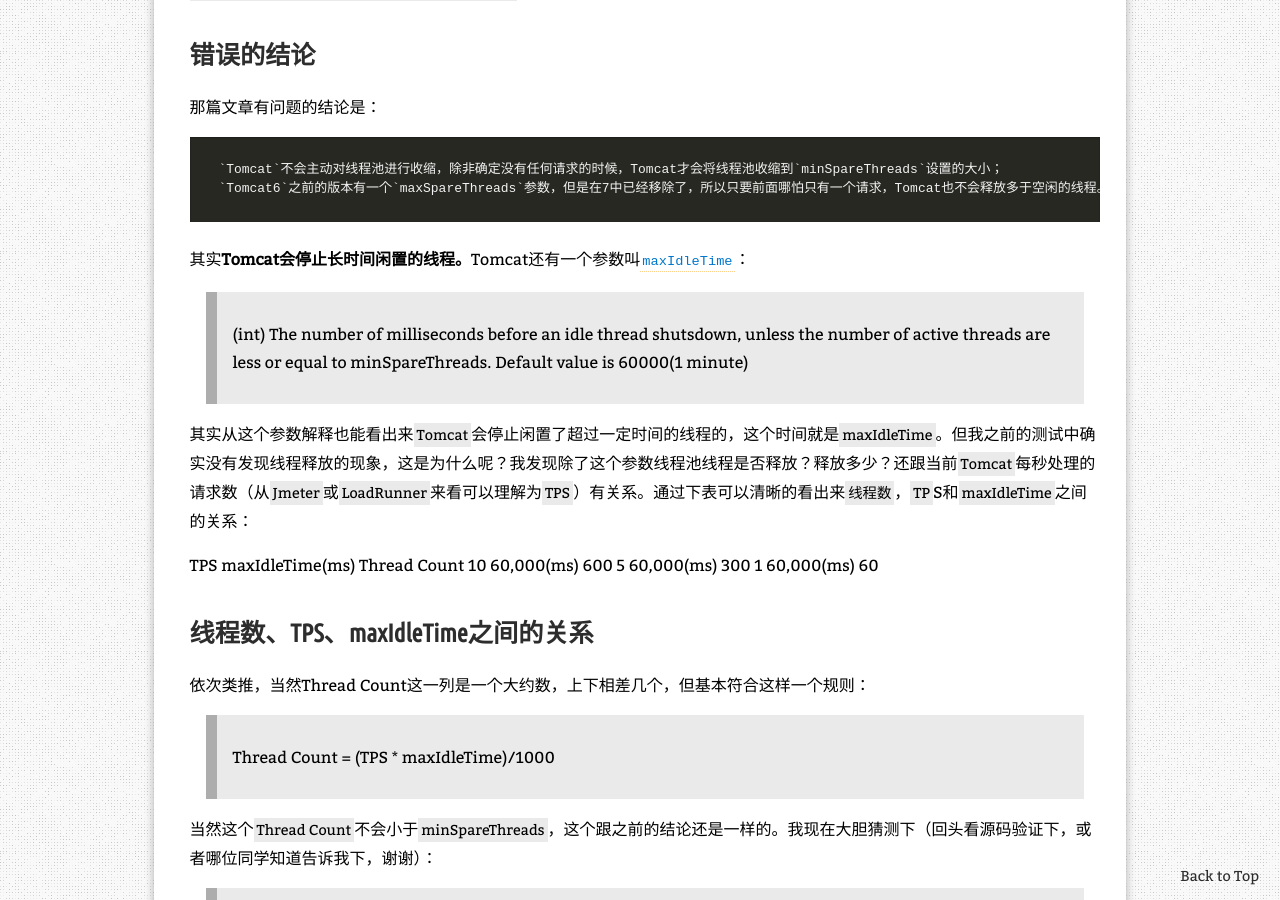
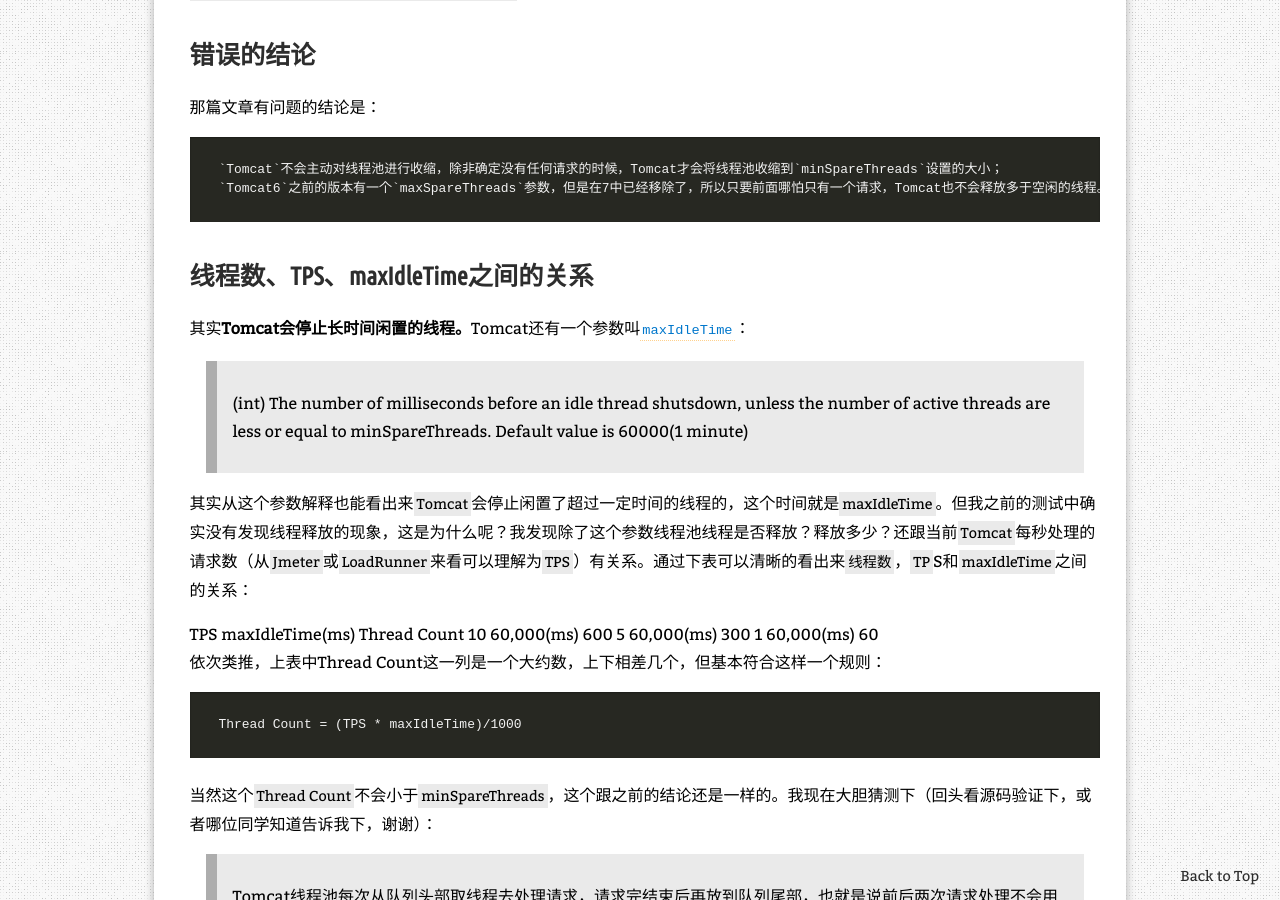
Before and after one commit to zhanjindong/zhanjindong.github.io, a Jekyll site: the page built from _posts/2015-01-20-concurrent-and-tomcat-threads-updated.md, in a window 1280 px wide and 900 px high, scrolled down 547 px. Built offline with Jekyll 4.4.1, drawn with Linux system fonts in a browser that asks for light colours; nearby versions of some CDN libraries; comment, search, counter and statistics services are not loaded.

Commit message:
Add post

```diff
--- a/_posts/2015-01-20-concurrent-and-tomcat-threads-updated.md
+++ b/_posts/2015-01-20-concurrent-and-tomcat-threads-updated.md
@@ -20,6 +20,10 @@
 
 	`Tomcat`不会主动对线程池进行收缩，除非确定没有任何请求的时候，Tomcat才会将线程池收缩到`minSpareThreads`设置的大小；
 	`Tomcat6`之前的版本有一个`maxSpareThreads`参数，但是在7中已经移除了，所以只要前面哪怕只有一个请求，Tomcat也不会释放多于空闲的线程。
+
+
+## 线程数、TPS、maxIdleTime之间的关系
+{: #relationship-between-thread-count-tps-maxIdleTime}
 
 其实**Tomcat会停止长时间闲置的线程。**Tomcat还有一个参数叫[`maxIdleTime`][2]：
 
@@ -49,13 +53,9 @@
 </tr>
 
 
-## 线程数、TPS、maxIdleTime之间的关系
-{: #formula}
+依次类推，上表中Thread Count这一列是一个大约数，上下相差几个，但基本符合这样一个规则：
 
-
-依次类推，当然Thread Count这一列是一个大约数，上下相差几个，但基本符合这样一个规则：
-
-> Thread Count = (TPS * maxIdleTime)/1000
+	Thread Count = (TPS * maxIdleTime)/1000
 
 当然这个`Thread Count`不会小于`minSpareThreads`，这个跟之前的结论还是一样的。我现在大胆猜测下（回头看源码验证下，或者哪位同学知道告诉我下，谢谢）：
 
```
